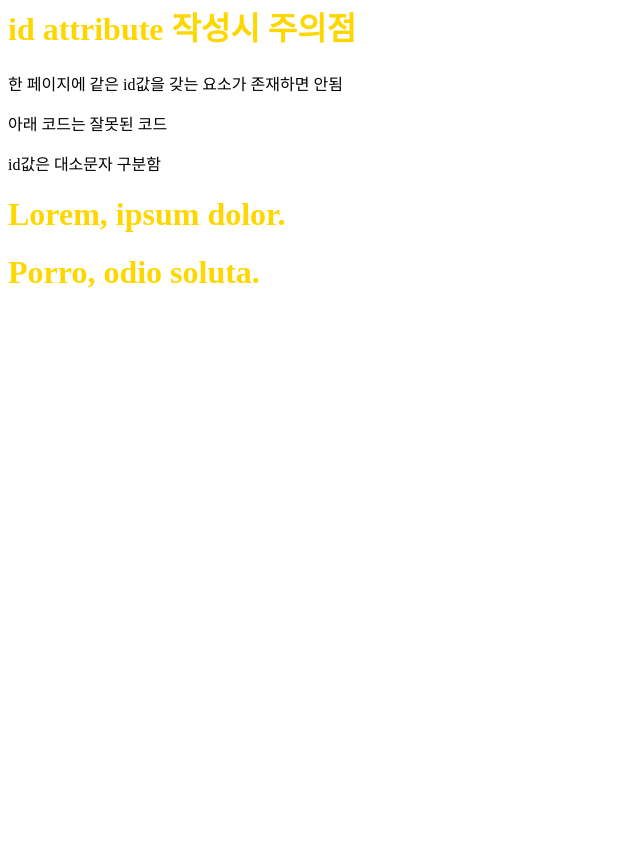
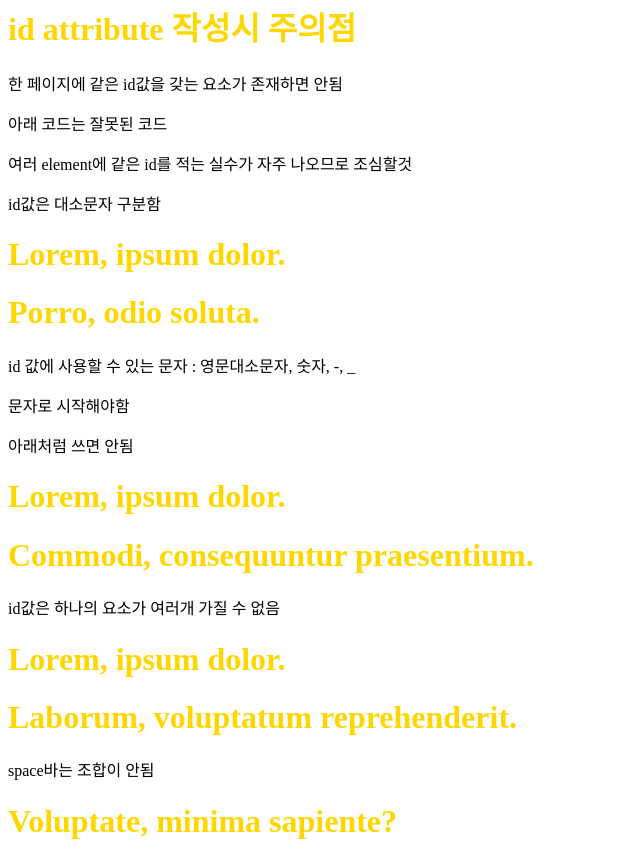
Before and after one commit to RelaxingNap/web20220207, a plain HTML site: page css/09id-selector.html in a window 1280 px wide. Shown: the part 334-1195 px from the top of the page, without its empty margins (0-640 px from the left). Before the commit the page ends 800 px from the top, so only its background shows below. Drawn offline with Linux system fonts and the light colour scheme.

Commit message:
20220213

```diff
--- a/css/09id-selector.html
+++ b/css/09id-selector.html
@@ -1,26 +1,31 @@
 <!DOCTYPE html>
 <html>
+
 <head>
     <style>
         h1 {
             color: gold;
         }
+
         /* id selector지정할 시 #id로 지정하여 세팅할것 */
-        #myhead1{
+        #myhead1 {
             background-color: black;
         }
-        #myhead2{
+
+        #myhead2 {
             background-color: blue;
         }
-        #myhead3{
+
+        #myhead3 {
             background-color: red;
         }
-        #myhead4{
+
+        #myhead4 {
             background-color: burlywood;
         }
-
     </style>
 </head>
+
 <body>
     <!-- id selector는 id attribute와 조합하여 사용 -->
     <h1 id="myhead1">Lorem ipsum dolor sit amet.</h1>
@@ -33,15 +38,29 @@
     <h1>id attribute 작성시 주의점</h1>
     <p>한 페이지에 같은 id값을 갖는 요소가 존재하면 안됨</p>
     <p>아래 코드는 잘못된 코드</p>
-
+    <p>여러 element에 같은 id를 적는 실수가 자주 나오므로 조심할것</p>
     <!--
     <h1 id="myhead4">Lorem, ipsum dolor.</h1>
     <h1 id="myhead4">Labore, facere perspiciatis!</h1>
      -->
 
-     <p>id값은 대소문자 구분함</p>
-     <h1 id="myHead5">Lorem, ipsum dolor.</h1>
-     <h1 id="myhead5">Porro, odio soluta.</h1>
+    <p>id값은 대소문자 구분함</p>
+    <h1 id="myHead5">Lorem, ipsum dolor.</h1>
+    <h1 id="myhead5">Porro, odio soluta.</h1>
+
+    <p>id 값에 사용할 수 있는 문자 : 영문대소문자, 숫자, -, _</p>
+    <p>문자로 시작해야함</p>
+
+    <p>아래처럼 쓰면 안됨</p>
+    <h1 id="6head"> Lorem, ipsum dolor. </h1>
+    <h1 id="7,head"> Commodi, consequuntur praesentium. </h1>
+
+    <p>id값은 하나의 요소가 여러개 가질 수 없음</p>
+    <h1 id="myhead8" id="myhead9"> Lorem, ipsum dolor. </h1>
+    <h1 id="myhead10 myhead11"> Laborum, voluptatum reprehenderit. </h1>
+    <p>space바는 조합이 안됨</p>
+    <h1 id="myhead12,myhead13"> Voluptate, minima sapiente? </h1>
 
 </body>
+
 </html>
```
Also changed, not shown: css/10class-selector.html (+1 -1 lines), css/css수업내용.txt.
